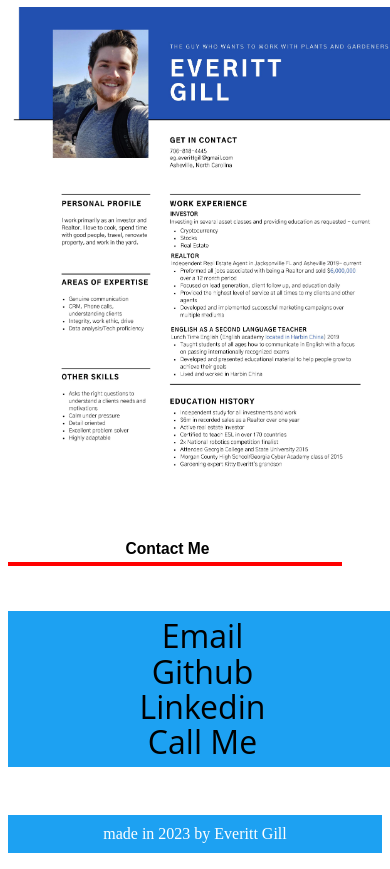
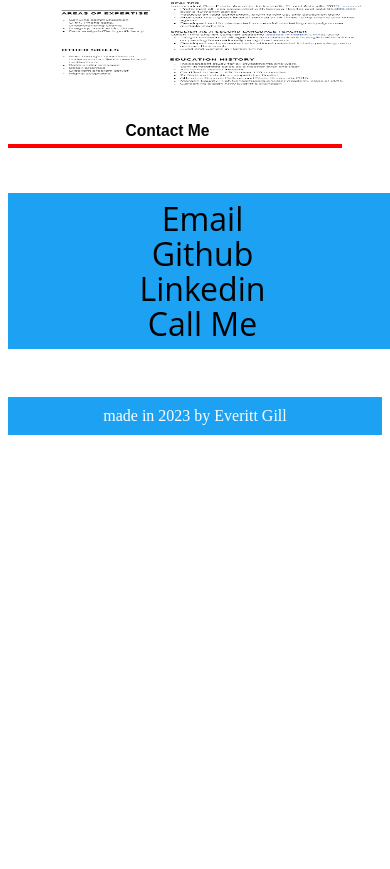
Before and after one commit to EverittGill/Everitt-Gill-Webiste, a plain HTML site: page index.html in a window 390 px wide. Shown: the part 4041-4910 px from the top of the page. After the commit the page ends 4492 px from the top, so only its background shows below. Drawn offline with Linux system fonts and the light colour scheme.

Commit message:
adjusted the resume image height. might have broken the whole thing.

```diff
--- a/style.css
+++ b/style.css
@@ -230,9 +230,20 @@
     text-align: center;
   }
 
+  #black-text {
+    color: black;
+    display: flex;
+    list-style-type: none;
+    font-size: 1.4rem;
+    text-decoration: none;
+    transition: all 0.5s ease-in-out; */
+
+
+  }
+
 /* below are the media queries. The break point is set for my phone, the iphone 13 pro max */
 
-  @media screen and (max-width: 600px) {
+  @media screen and (max-width: 428px) {
     .logo {
       display: none;
     }
@@ -266,6 +277,7 @@
 
     #project-image, #resume-image {
      width: 400px;
+     height: 200px;
     }
 
     .contact-items {
```
